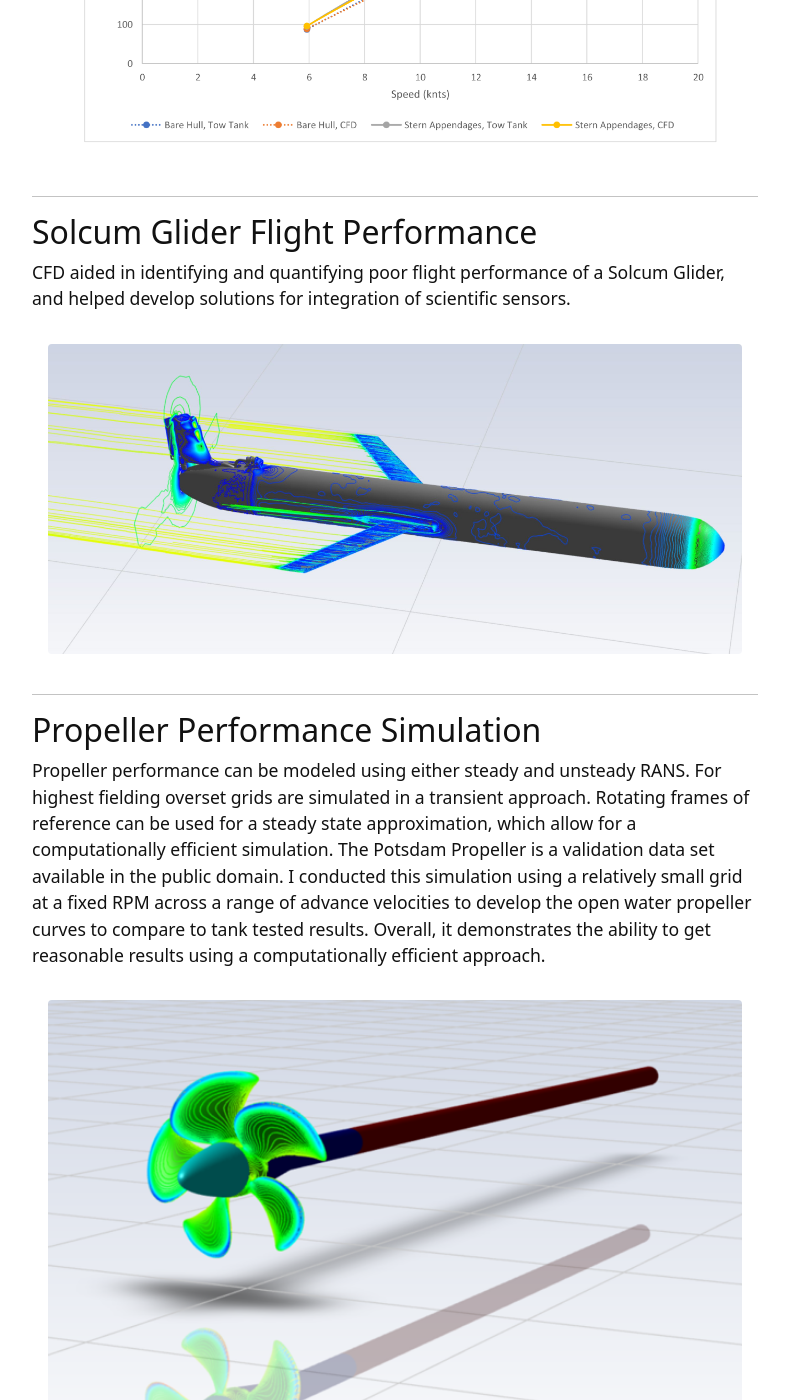
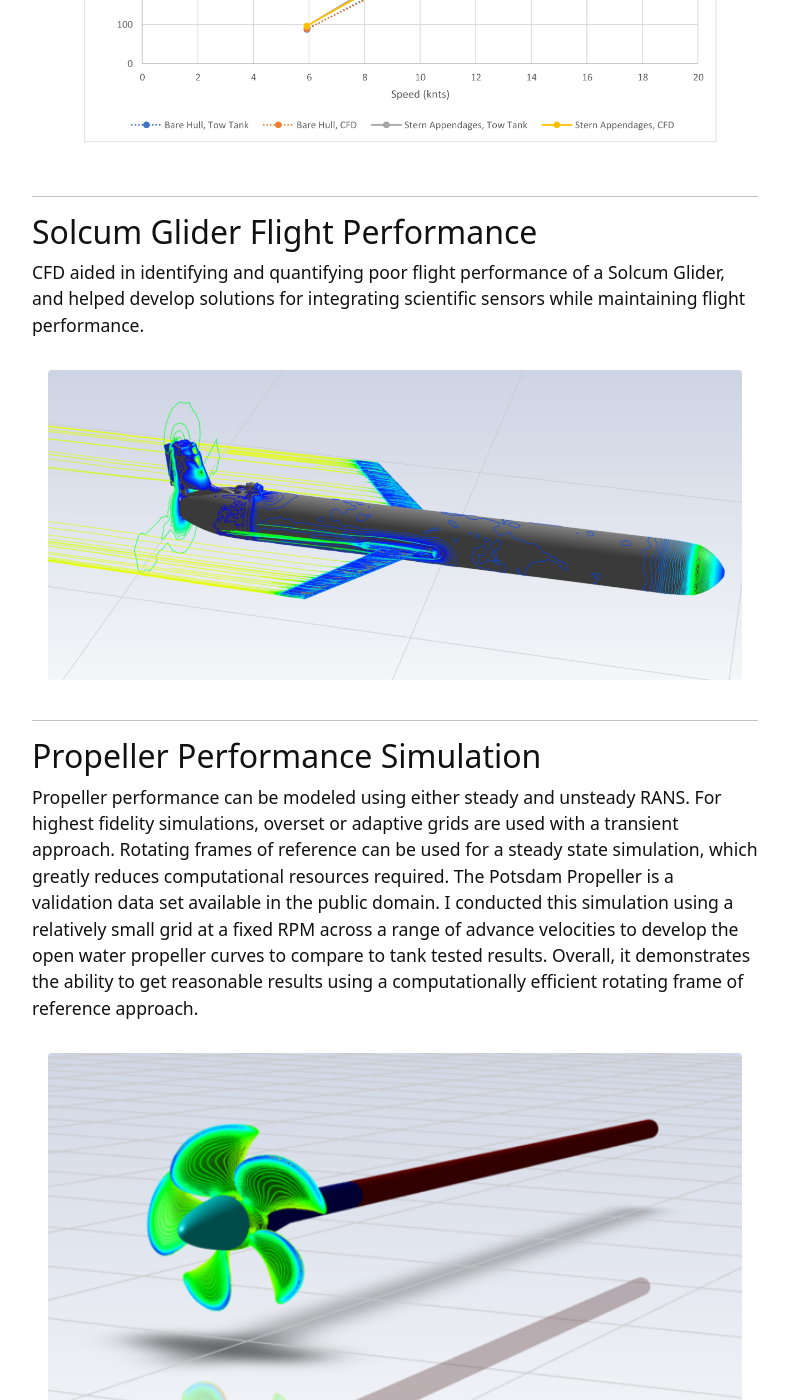
Before and after one commit to ccluett/website, a Jekyll site: the page built from content/2-hydro.md, in a window 1280 px wide and 1400 px high, scrolled down 1279 px. Shown: the whole window, without its empty margins (245-1034 px from the left). Built offline with Jekyll 4.4.1, drawn with Linux system fonts in a browser that asks for light colours.

Commit message:
Update 2-hydro.md

```diff
--- a/content/2-hydro.md
+++ b/content/2-hydro.md
@@ -19,7 +19,7 @@ The DARPA SUBOFF model and Carderock Tow Tank data are available in the public d
 
 ## Solcum Glider Flight Performance
 
-CFD aided in identifying and quantifying poor flight performance of a Solcum Glider, and helped develop solutions for integration of scientific sensors.
+CFD aided in identifying and quantifying poor flight performance of a Solcum Glider, and helped develop solutions for integrating scientific sensors while maintaining flight performance.
 
 {% include figure.html img="slocum-glider.JPG" width="100%" %}
 
@@ -27,7 +27,7 @@ CFD aided in identifying and quantifying poor flight performance of a Solcum Gli
 
 ## Propeller Performance Simulation
 
-Propeller performance can be modeled using either steady and unsteady RANS. For highest fielding overset grids are simulated in a transient approach. Rotating frames of reference can be used for a steady state approximation, which allow for a computationally efficient simulation. The Potsdam Propeller is a validation data set available in the public domain. I conducted this simulation using a relatively small grid at a fixed RPM across a range of advance velocities to develop the open water propeller curves to compare to tank tested results. Overall, it demonstrates the ability to get reasonable results using a computationally efficient approach.
+Propeller performance can be modeled using either steady and unsteady RANS. For highest fidelity simulations, overset or adaptive grids are used with a transient approach. Rotating frames of reference can be used for a steady state simulation, which greatly reduces computational resources required. The Potsdam Propeller is a validation data set available in the public domain. I conducted this simulation using a relatively small grid at a fixed RPM across a range of advance velocities to develop the open water propeller curves to compare to tank tested results. Overall, it demonstrates the ability to get reasonable results using a computationally efficient rotating frame of reference approach.
 
 {% include figure.html img="potsdam.png" width="100%" %}
 
```
